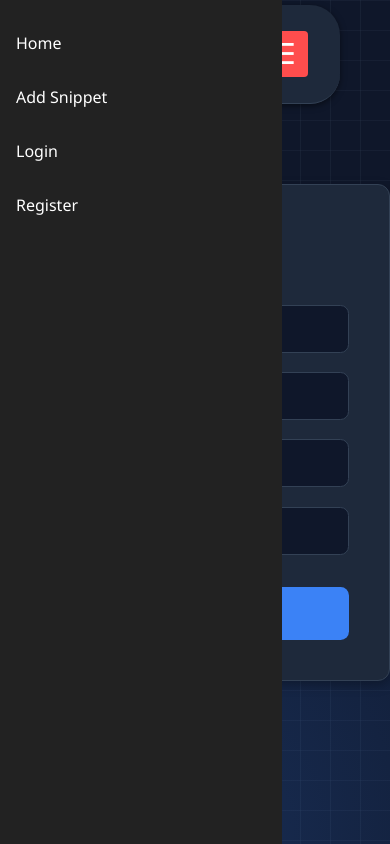
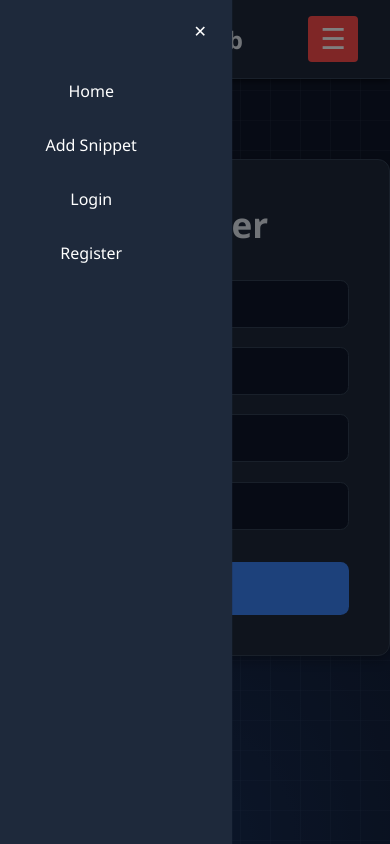
Before and after one commit to hozaifazamir421-oss/snippets, a React (Vite) app in the folder frontend/snippets/: page /register in a window 390 px wide. Both pictures are taken after a click on the button "Toggle menu". Built offline with nearby package versions, Linux system fonts and the light colour scheme; no server answers.

Commit message:
mobile css work going

```diff
--- a/frontend/snippets/src/App.css
+++ b/frontend/snippets/src/App.css
@@ -130,3 +130,10 @@ h1{
 
 }
 /* //----------------------------------------------- */
+@media (max-width: 768px){
+  .home-content{
+    display: grid;
+    justify-content: center;
+    text-align: center;
+  }
+}
--- a/frontend/snippets/src/components/Navbar.css
+++ b/frontend/snippets/src/components/Navbar.css
@@ -14,8 +14,20 @@
   z-index: 100;
   border-bottom: 1px solid #334155;
   margin: 5px 50px;
-  border-radius: 30px;
+  border-radius: 50px;
 
+}
+
+.overlay {
+  position: fixed;
+  top: 0;
+  left: 0;
+  width: 100%;
+  height: 100vh;
+  background: rgba(0, 0, 0, 0.5);
+  z-index: 10;
+  opacity: 1;
+  transition: opacity 0.3s ease;
 }
 
 .navbar-logo a {
@@ -60,9 +72,7 @@
   cursor: pointer;
 
 }
-.navbar button:hover{
-  background-color: #1d205e;
-}
+
 
 
 .hamburger {
@@ -82,6 +92,12 @@
 
 /* -------- Responsive (mobile) ---------- */
 @media (max-width: 768px) {
+  .navbar{
+    margin: 0px 0px;
+    position:static;
+    border-radius: 0;
+
+  }
   .navbar-links {
     display: none; /* hide desktop links */
   }
@@ -94,18 +110,21 @@
   .mobile-menu {
     position: fixed;
     top: 0;
-    left: -250px; /* hidden by default */
+    transform: translateX(-130%); /* hidden by default */
     width: 250px;
     height: 100vh;
-    background-color: #222;
+    background-color: #1e293b;
     display: flex;
     flex-direction: column;
     padding: 1rem;
     transition: left 0.3s ease;
+    z-index: 100;
+
   }
 
+
   .mobile-menu.open {
-    left: 0; /* slide in */
+    transform: translateX(-29%); /* slide in */
   }
 
   .mobile-menu a,
@@ -116,7 +135,41 @@
     border-bottom: 1px solid #333;
     background: none;
     border: none;
-    text-align: left;
     font-size: 1rem;
+    border-radius: 10px;
+    text-align: center;
   }
+  .mobile-menu .logout:hover{
+    background-color: rgb(104, 20, 20);
+  }
+  .mobile-menu :hover{
+    background-color: #2e304a;
+  }
+
+  .mobile-menu a.active{
+    background-color: var(--color-bg);
+  }
+   /* small close (X) button */
+  .mobile-menu .close-btn {
+    align-self: flex-end;
+    background: none;
+    border: none;
+    color: #fff;
+    width: 20px;
+    height: 20px;
+    display: flex;
+    justify-content: center;
+    align-items: center;
+    font-size: 1rem;
+    margin-bottom: 1rem;
+    cursor: pointer;
+    padding: 1rem;
+    border-radius: 50%;
+    line-height: 1;
+    transition: background-color 0.2s ease;
+  }
+  .mobile-menu .close-btn:hover{
+    background-color: #2e304a;
+  }
+
 }
--- a/frontend/snippets/src/components/Navbar.jsx
+++ b/frontend/snippets/src/components/Navbar.jsx
@@ -2,7 +2,7 @@ import React from 'react'
 import { Link, useLocation, useNavigate } from 'react-router-dom'
 import './Navbar.css'
 import { useAuth } from '../context/AuthContext'
-import { useState } from 'react'
+import { useState , useEffect} from 'react'
 
 function Navbar() {
   const location = useLocation() // to highlight active link
@@ -10,6 +10,9 @@ function Navbar() {
   const navigate = useNavigate()
 
   const [isMenuOpen, setIsMenuOpen] = useState(false)
+  useEffect(() => {
+    document.body.style.overflow = isMenuOpen ? 'hidden' : 'auto'
+  }, [isMenuOpen])
 
   const handleLogout = async ()=>{
       try {
@@ -26,16 +29,28 @@ function Navbar() {
         <Link to="/"><img src='/logo4.png' alt = "logo" width= "40px"></img>CodeSnip Club</Link>
       </div>
 
-       {/* ✅ Hamburger button (visible only on mobile) */}
+      {/* Hamburger */}
       <button
         className="hamburger"
         onClick={() => setIsMenuOpen(!isMenuOpen)}
+        aria-label="Toggle menu"
       >
         ☰
       </button>
 
-      {/* ✅ Sidebar menu (only visible when toggled) */}
+      {/* ✅ Dark overlay */}
+      {isMenuOpen && (
+        <div
+          className="overlay"
+          onClick={() => setIsMenuOpen(false)}
+        ></div>
+      )}
+
+      {/* Sidebar */}
       <div className={`mobile-menu ${isMenuOpen ? 'open' : ''}`}>
+        <button className="close-btn" onClick={() => setIsMenuOpen(false)}>
+          ✕
+        </button>
         <Link
           to="/"
           className={location.pathname === '/' ? 'active' : ''}
@@ -65,7 +80,7 @@ function Navbar() {
             >
               My Snippets
             </Link>
-            <button onClick={handleLogout}>Logout</button>
+            <button onClick={handleLogout} className='logout'>Logout</button>
             <span className="username">👤 {user.username}</span>
           </>
         )}
```
